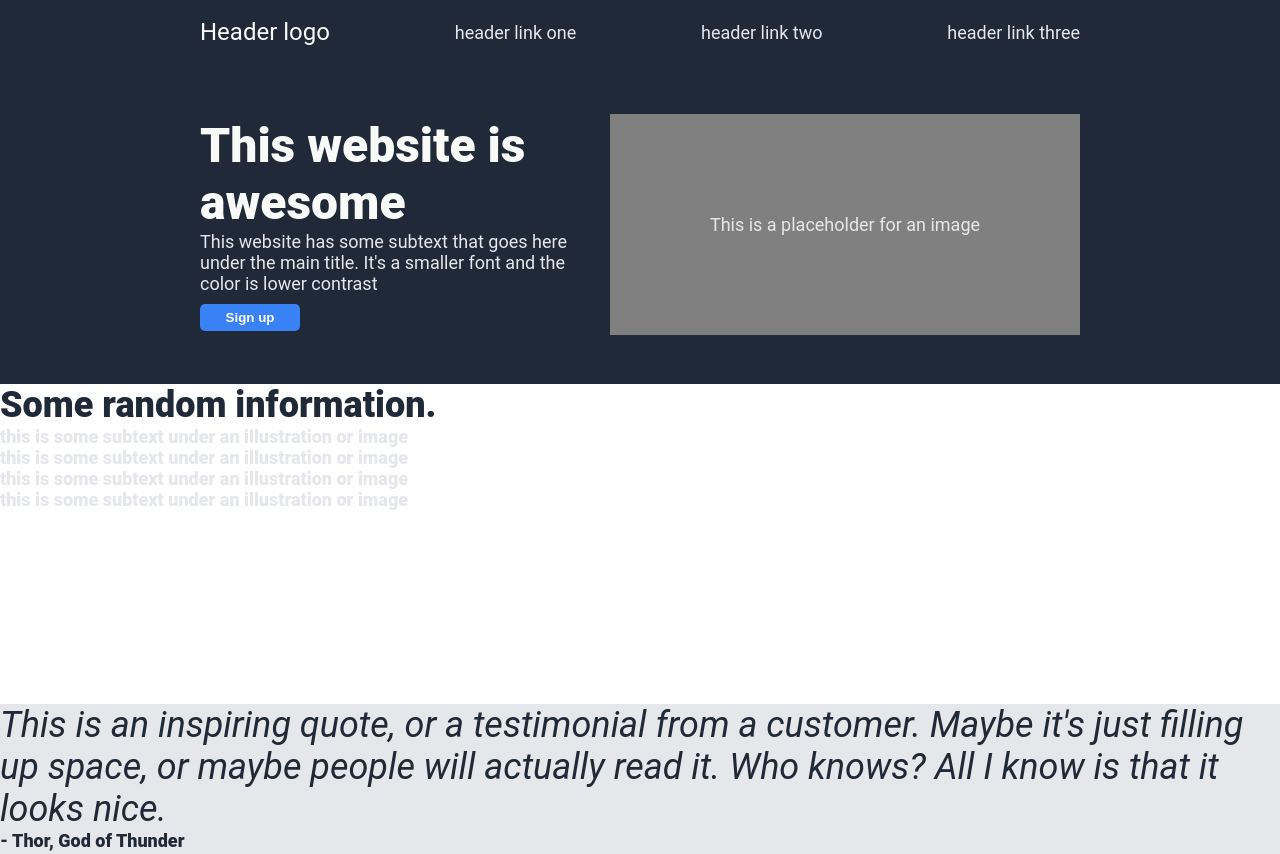
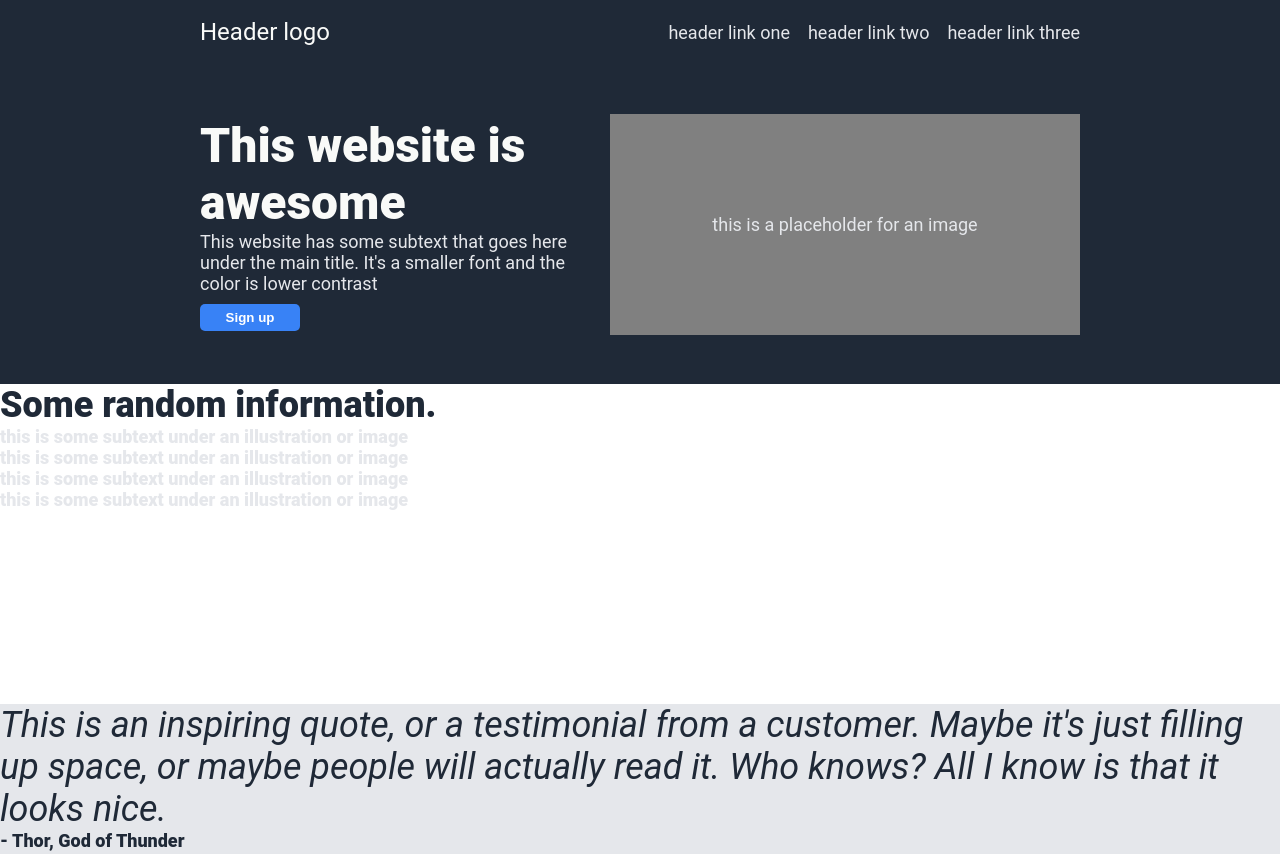
Before and after one commit to Karjeje/css-project, a plain HTML site: page index.html in a window 1280 px wide. Shown: the top 854 px of the page. Drawn offline with Linux system fonts and the light colour scheme.

Commit message:
Change caption in hero-placeholder
T to t

```diff
--- a/index.html
+++ b/index.html
@@ -9,9 +9,11 @@
   <body>
     <header>
       <p class="logo">Header logo</p>
-      <a href="">header link one</a>
-      <a href="">header link two</a>
-      <a href="">header link three</a>
+      <div class="header-links">
+        <a href="">header link one</a>
+        <a href="">header link two</a>
+        <a href="">header link three</a>
+      </div>
     </header>
     <div class="hero">
       <div class="hero-container">
@@ -24,7 +26,7 @@
           <a href="">Sign up</a>
         </button>
       </div>
-      <div class="hero-placeholder">This is a placeholder for an image</div>
+      <div class="hero-placeholder">this is a placeholder for an image</div>
     </div>
     <div class="information">
       Some random information.
```
